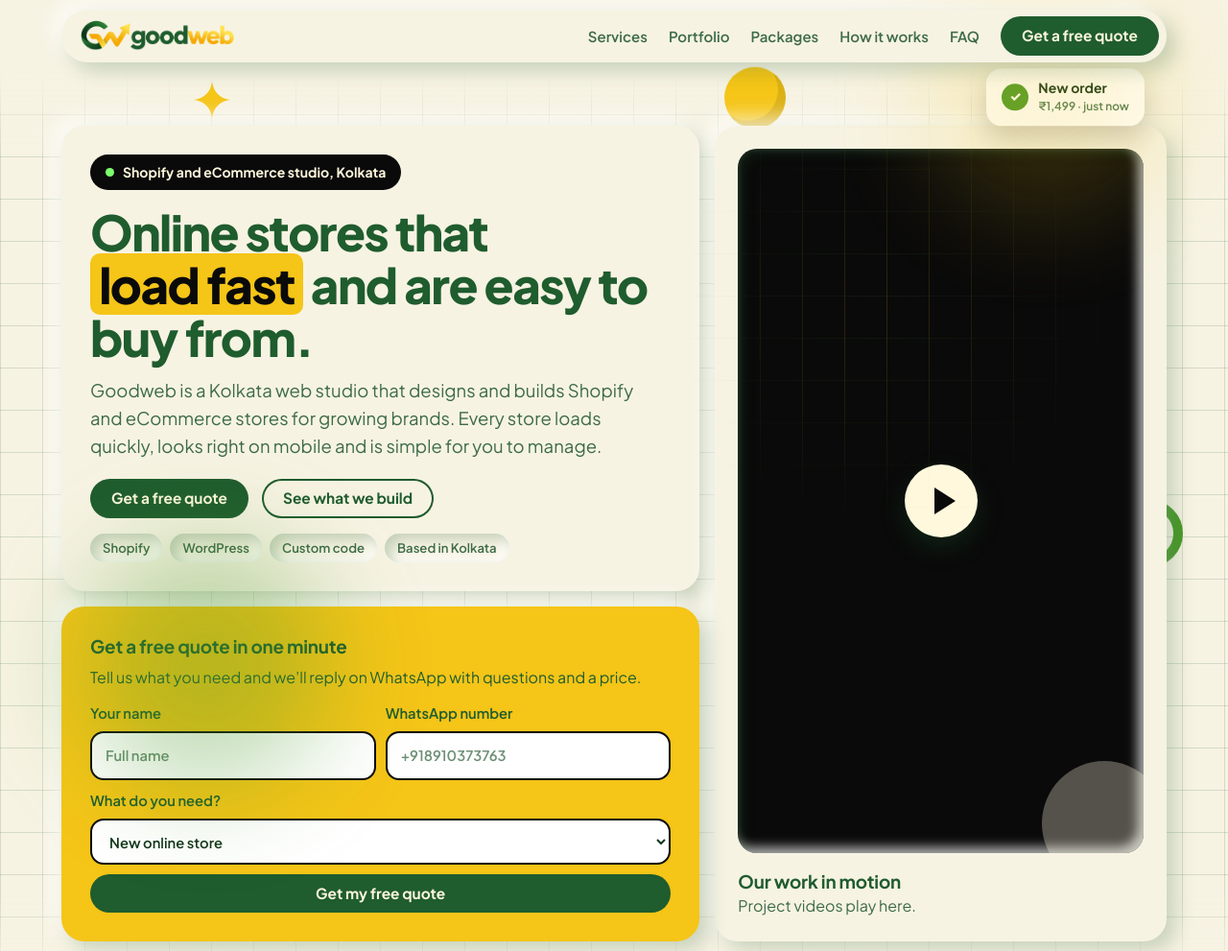
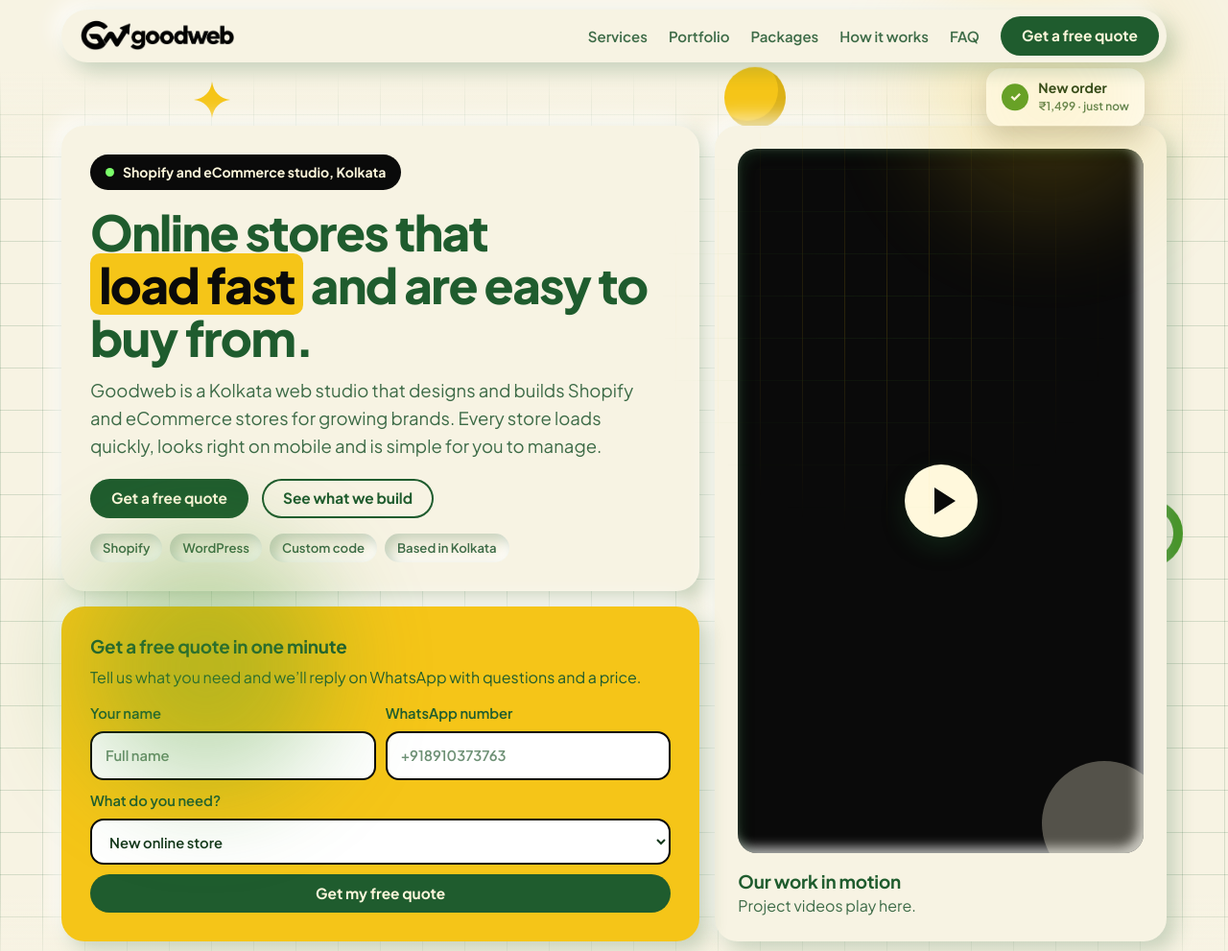
Before and after one commit to Sudh586/Goodweb, a plain HTML site: page index.html in a window 1280 px wide. Shown: the top 991 px of the page at 96% size. Drawn offline with Linux system fonts and the light colour scheme.

Commit message:
Update index.html

```diff
--- a/index.html
+++ b/index.html
@@ -426,7 +426,7 @@ html{overflow-x:clip}
 <div class="wrap">
 <div class="nav">
 <a class="logo" href="#top">
-    <img src="images/goodweb-logo-yellow-green.png" alt="Goodweb Logo">
+    <img src="images/goodweb-logo-black.png" alt="Goodweb Logo">
 </a>
 <nav class="links" id="menu" aria-label="Main">
 <a href="#services">Services</a><a href="#portfolio">Portfolio</a><a href="#packages">Packages</a><a href="#process">How it works</a><a href="#faq">FAQ</a>
```
